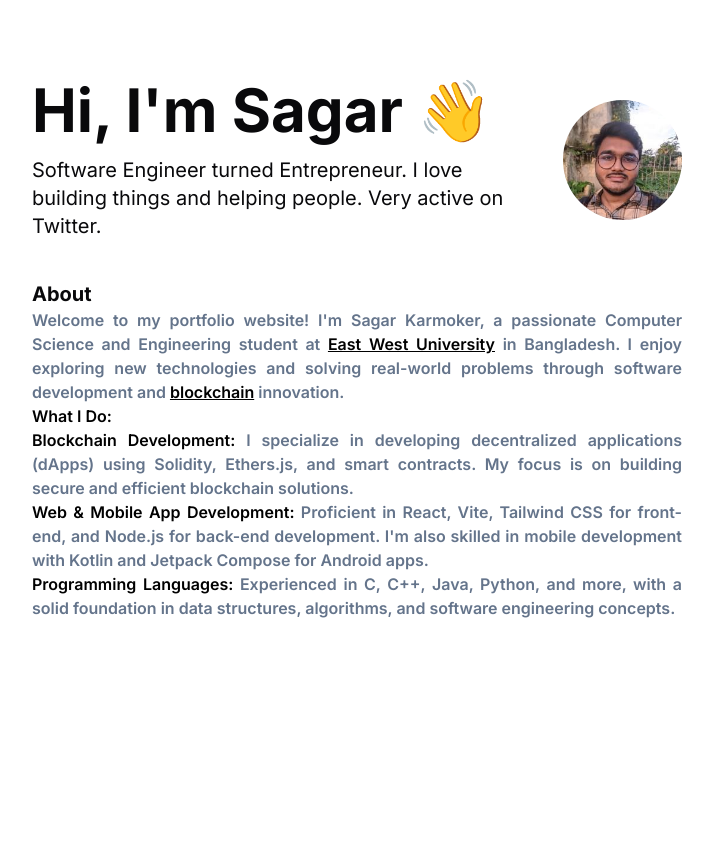
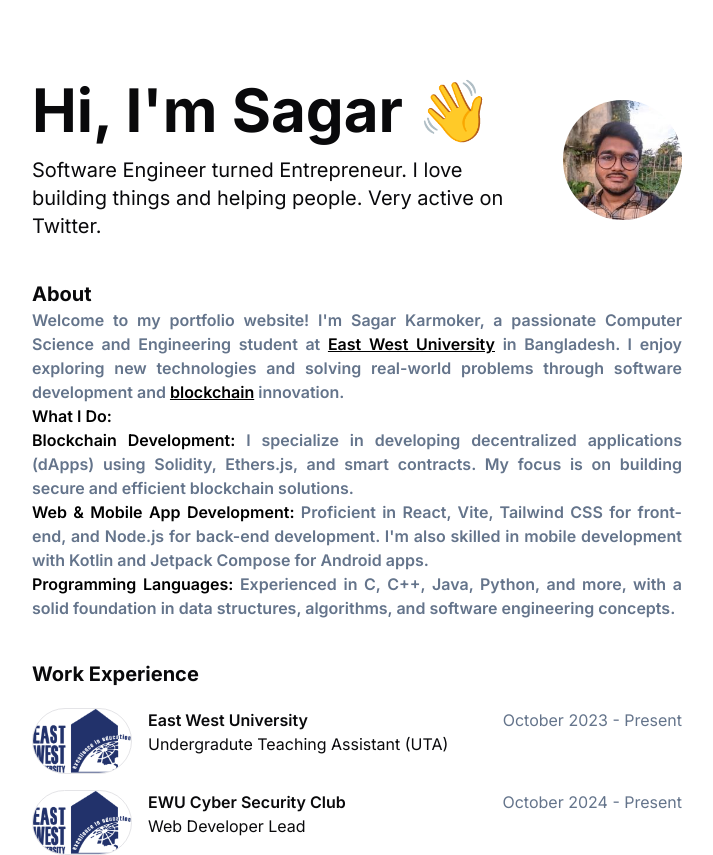
Before and after one commit to SagarKarmoker/sagar-portfolio, a Next.js app: page / in a window 1280 px wide. Shown: the whole page, without its empty margins (283-996 px from the left). Before the commit the page ends 800 px from the top, so only its background shows below. Built offline with nearby package versions, Linux system fonts and the light colour scheme.

Commit message:
Work Experience

```diff
--- a/app/App.jsx
+++ b/app/App.jsx
@@ -1,5 +1,6 @@
 import About from "./components/About";
 import Hero from "./components/Hero";
+import WorkEx from "./components/WorkEx";
 
 export default function App() {
     return (
@@ -7,6 +8,7 @@ export default function App() {
             <div className="w-[650px] space-y-10">
                 <Hero />
                 <About />
+                <WorkEx />
             </div>
         </div>
     )
--- /dev/null
+++ b/app/components/Work.jsx
@@ -0,0 +1,28 @@
+import React from 'react'
+import Image from 'next/image'
+
+export default function Work({ details }) {
+    const { image, org, position, time } = details;
+    return (
+        <div className='flex justify-between'>
+            <div className='flex gap-x-4'>
+                <div>
+                    <Image
+                        src={image}
+                        width={100}
+                        height={100}
+                        alt="Picture of the author"
+                        className="rounded-full object-cover border"
+                    />
+                </div>
+                <div>
+                    <p className='font-semibold'>{org}</p>
+                    <p>{position}</p>
+                </div>
+            </div>
+            <div className='text-slate-500'>
+                {time}
+            </div>
+        </div>
+    )
+}
--- /dev/null
+++ b/app/components/WorkEx.jsx
@@ -0,0 +1,32 @@
+import React from 'react'
+import Work from './Work'
+import ewu from '@/public/ewu.png'
+
+export default function WorkEx() {
+
+    const workex = [
+        {
+            image: ewu,
+            org: "East West University",
+            position: "Undergradute Teaching Assistant (UTA)",
+            time: "October 2023 - Present"
+        },
+        {
+            image: ewu,
+            org: "EWU Cyber Security Club",
+            position: "Web Developer Lead",
+            time: "October 2024 - Present"
+        }
+    ]
+
+    return (
+        <div>
+            <p className='font-bold text-xl'>Work Experience</p>
+            <div className='mt-5 space-y-4'>
+                {
+                    workex.map((work, index) => <Work key={index} details={work}/>)
+                }
+            </div>
+        </div>
+    )
+}
```
Also changed, not shown: public/ewu.png (added).
